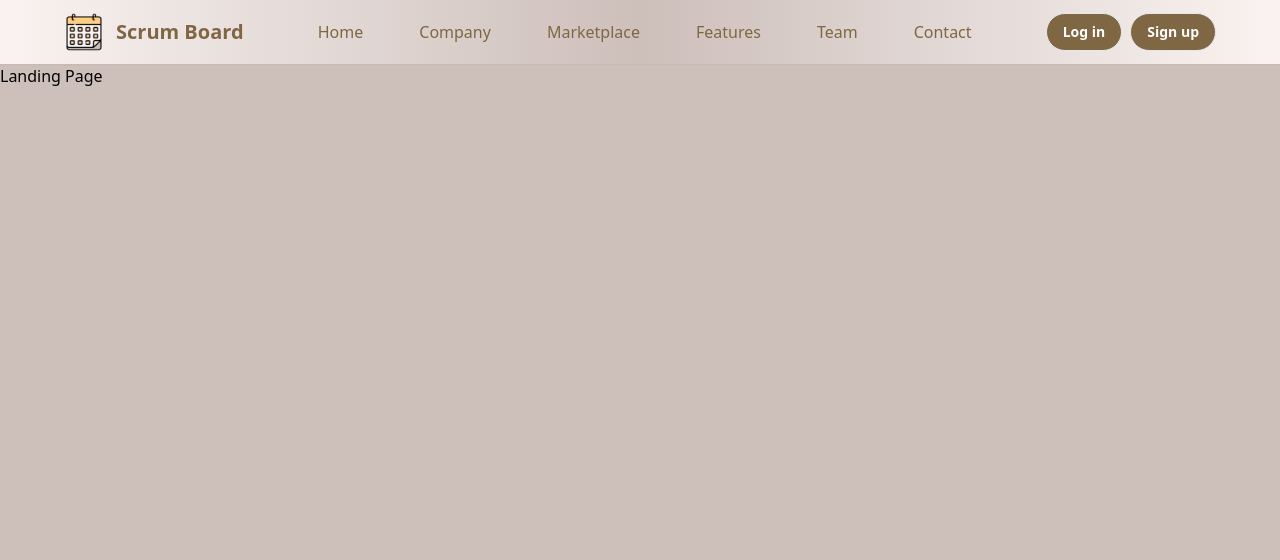
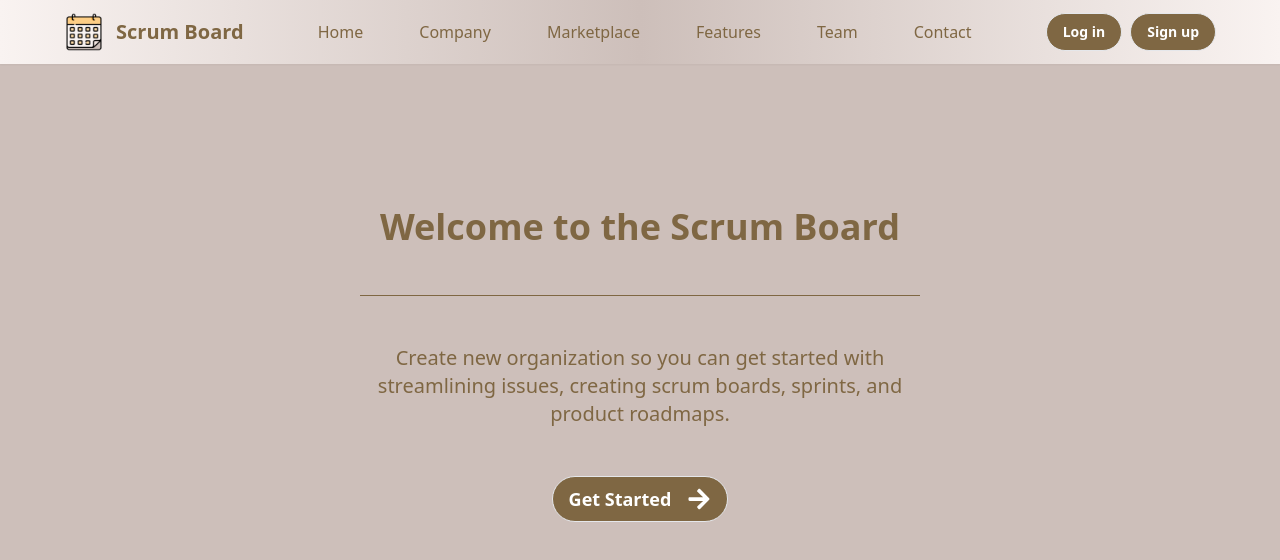
Before and after one commit to anicmarko9/scrum-board, a Next.js app: page / in a window 1280 px wide. Shown: the top 560 px of the page. Built offline with nearby package versions, Linux system fonts and the light colour scheme; no server answers.

Commit message:
feat: add landing page

```diff
--- a/src/components/LandingPage.tsx
+++ b/src/components/LandingPage.tsx
@@ -1,3 +1,27 @@
+import { useRouter } from 'next/navigation';
+import { type AppRouterInstance } from 'next/dist/shared/lib/app-router-context.shared-runtime';
+import { FaArrowRight } from 'react-icons/fa';
+
 export default function LandingPage(): JSX.Element {
-  return <section>Landing Page</section>;
+  const router: AppRouterInstance = useRouter();
+
+  return (
+    <>
+      <h1 className='flex justify-center text-4xl font-bold'>
+        Welcome to the Scrum Board
+      </h1>
+      <hr className='w-1/2 border-secondary' />
+      <p className='flex w-1/2 self-center text-center text-xl'>
+        Create new organization so you can get started with streamlining issues,
+        creating scrum boards, sprints, and product roadmaps.
+      </p>
+      <button
+        onClick={(): void => router.push('/organization')}
+        className='flex w-fit items-center justify-center space-x-4 self-center rounded-full border bg-secondary px-4 py-2 text-lg font-bold text-white transition duration-300 ease-in-out hover:border-secondary hover:bg-lighterBG hover:text-secondary'
+      >
+        <span className='block'>Get Started</span>
+        <FaArrowRight size='24' />
+      </button>
+    </>
+  );
 }
--- a/src/components/layout/Layout.tsx
+++ b/src/components/layout/Layout.tsx
@@ -12,7 +12,9 @@ export default function Layout({
   return (
     <>
       <Header />
-      <main>{children}</main>
+      <main className='flex h-[600px] flex-col items-center justify-center space-y-4 p-4 text-secondary sm:space-y-8 sm:p-8 md:space-y-12 md:p-12 lg:p-16 xl:p-20 2xl:p-24'>
+        {children}
+      </main>
       <Footer />
     </>
   );
```
